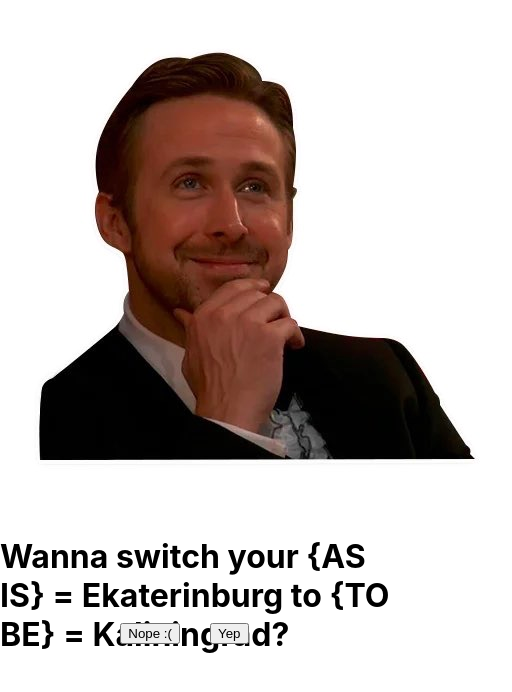
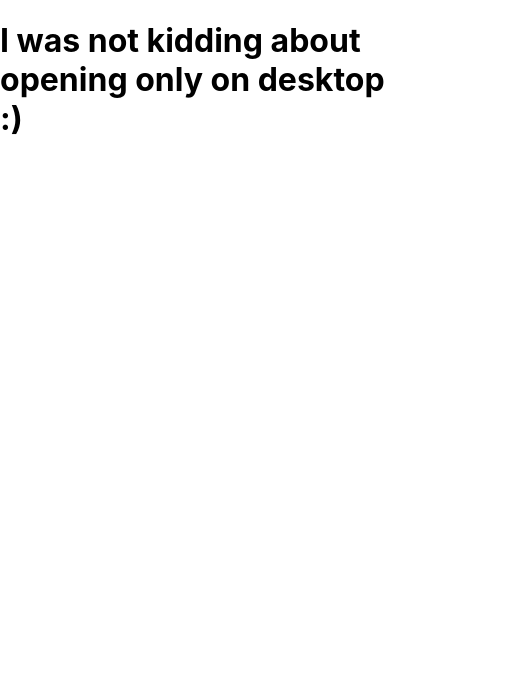
Before and after one commit to ddsed/fun, a React (Create React App) app: page / in a window 390 px wide. Shown: the top 692 px of the page, 512 px wide, since content can reach past the window. Built offline with nearby package versions, Linux system fonts and the light colour scheme.

Commit message:
feat: mobile block

```diff
--- a/src/components/App/App.js
+++ b/src/components/App/App.js
@@ -1,10 +1,13 @@
 import React, {useState, useEffect} from 'react';
-import ReactPlayer from 'react-player'
+import ReactPlayer from 'react-player';
+import UnderConstruction from '../UnderConstruction/UnderConstruction';
 
 function App() {
   const[yesClicked, setYesClicked] = useState(false);
   const [yesButtonBottom, setYesButtonBottom] = useState('100px');
   const [noButtonPosition, setNoButtonPosition] = useState({bottom: '100px', right: 'calc(50vw + 15px)' });
+  const [windowWidth, setWindowWidth] = useState(window.innerWidth);
+  const isUnderConstruction = windowWidth < 1050;
 
   const handleButtonHover = () => {
     const newPosition = {
@@ -32,6 +35,7 @@ function App() {
         right: 'calc(50vw + 15px)',
       });
       setYesButtonBottom(newBottom);
+      setWindowWidth(window.innerWidth);
     };
 
     handleResize();
@@ -46,10 +50,18 @@ function App() {
 
   return (
     <div className="page">
-      {!yesClicked ?
+      { isUnderConstruction
+      ?
+      (
+        <UnderConstruction />
+      )
+      :
+      (
+      !yesClicked
+      ?
       <>
       <img src={require(`../../images/cover.jpg`)} alt="Gosling" className="page__image" />
-      <h1 className='page__question'>Wanna switch your {'{'}AS IS{'}'} = Ekaterinburg to {'{'}TO BE{'}'} = Kaliningrad?</h1>
+      <h1 className='page__question'>Wanna switch your {'{'}AS IS{'}'} = Ekaterinburg to {'{'}TO BE{'}'} = Kaliningrad in March?</h1>
       <div className='page__button-container'>
         <button
           className='page__button-no'
@@ -63,7 +75,7 @@ function App() {
         style={{ position: 'absolute', bottom: yesButtonBottom, left: 'calc(50vw + 15px)' }}
         onClick={() => { setYesClicked(true)}}
         >
-          Yep
+          Yep :)
         </button>
       </div>
       </>
@@ -79,7 +91,8 @@ function App() {
       </div>
       <h1 className='page__title-yes'>!!! I am glad AF !!!</h1>
       </>
-      }
+    )
+    }
     </div>
   );
 }
--- /dev/null
+++ b/src/components/UnderConstruction/UnderConstruction.css
@@ -0,0 +1,7 @@
+.underconstruction__title {
+    text-align: center;
+    font-size: 22px;
+    font-weight: 400;
+    margin: 0;
+    margin: calc(50vh) 20px 0;
+}
--- /dev/null
+++ b/src/components/UnderConstruction/UnderConstruction.js
@@ -0,0 +1,11 @@
+import React from 'react';
+
+function UnderConstruction() {
+    return (
+        <main className="underconstruction">
+            <h1 className="underconstruction__title">I was not kidding about opening only on desktop :)</h1>
+        </main>
+    );
+}
+
+export default UnderConstruction;
```
